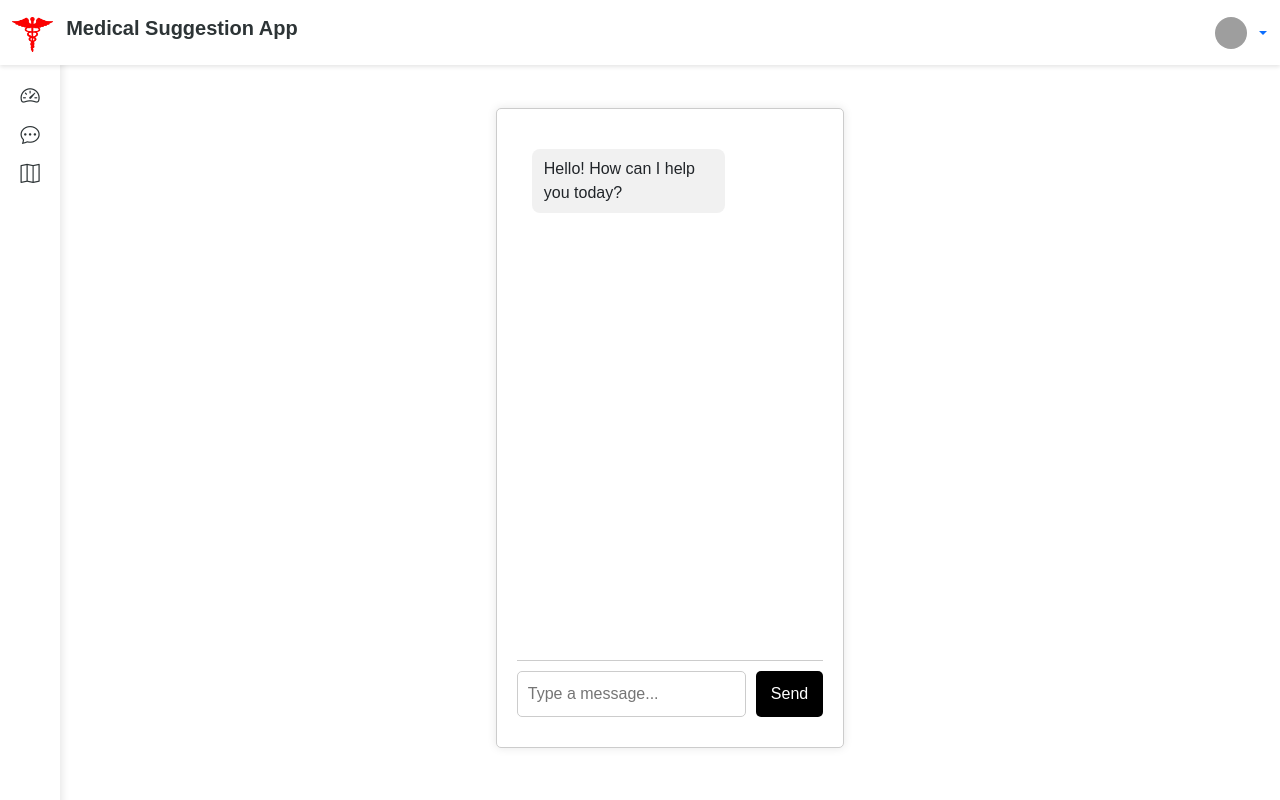
After one commit to Veda-rathna/medical_suggestion_app, a Django app: page /chatbot in a window 1280 px wide. The commit adds this page. Run offline with Django 5.2, Linux system fonts and the light colour scheme; grey boxes are pictures that could not be loaded.

Commit message:
added chatbot and maps page

```diff
--- a/backend/med_suggestion_app/templates/base.html
+++ b/backend/med_suggestion_app/templates/base.html
@@ -130,6 +130,17 @@
             <i class="bi bi-speedometer2"></i>
             <span>Home</span>
         </a>
+
+        <a href="{% url 'chatbot' %}">
+            <i class="bi bi-chat-dots"></i>
+            <span>ChatBot</span>
+        </a>
+
+        <a href="{% url 'maps' %}">
+            <i class="bi bi-map"></i>
+            <span>Maps</span>
+        </a>
+
     </div>
 
     <!-- Main Content -->
--- /dev/null
+++ b/backend/med_suggestion_app/templates/chatbot.html
@@ -0,0 +1,124 @@
+{% extends 'base.html' %}
+{% load static %}
+
+{% block content %}
+<!DOCTYPE html>
+<html lang="en">
+<head>
+    <meta charset="UTF-8">
+    <meta name="viewport" content="width=device-width, initial-scale=1.0">
+    <title>ChatBot</title>
+    <link rel="stylesheet" href="{% static 'css/styles.css' %}">
+    <script src="https://code.jquery.com/jquery-3.6.0.min.js"></script>
+    <style>
+        body {
+            font-family: Arial, sans-serif;
+            background: white;
+            display: flex;
+            flex-direction: column;
+            align-items: center;
+            justify-content: center;
+            height: 100vh;
+            margin: 0;
+        }
+        .chat-container {
+            width: 100%;
+            max-width: 600px;
+            display: flex;
+            flex-direction: column;
+            height: 80vh;
+            border: 1px solid #ccc;
+            border-radius: 5px;
+            background: white;
+            padding: 20px;
+            box-shadow: 0 0 10px rgba(0, 0, 0, 0.1);
+        }
+        .chat-box {
+            flex-grow: 1;
+            overflow-y: auto;
+            border-bottom: 1px solid #ccc;
+            padding: 15px;
+            height: 70vh;
+        }
+        .chat-input {
+            display: flex;
+            padding: 10px 0;
+        }
+        .chat-input input {
+            flex-grow: 1;
+            padding: 10px;
+            border: 1px solid #ccc;
+            border-radius: 5px;
+            outline: none;
+        }
+        .chat-input button {
+            padding: 10px 15px;
+            border: none;
+            background: black;
+            color: white;
+            border-radius: 5px;
+            margin-left: 10px;
+            cursor: pointer;
+        }
+        .chat-input button:hover {
+            background: #333;
+        }
+        .message {
+            padding: 8px 12px;
+            margin: 5px 0;
+            border-radius: 8px;
+            max-width: 70%;
+        }
+        .user-message {
+            background: #ddd;
+            align-self: flex-end;
+        }
+        .bot-message {
+            background: #f1f1f1;
+            align-self: flex-start;
+        }
+    </style>
+</head>
+<body>
+    <div class="chat-container">
+        <div class="chat-box" id="chatBox">
+            <div class="message bot-message">Hello! How can I help you today?</div>
+        </div>
+        <div class="chat-input">
+            <input type="text" id="userInput" placeholder="Type a message...">
+            <button onclick="sendMessage()">Send</button>
+        </div>
+    </div>
+
+    <script>
+        document.getElementById("userInput").addEventListener("keypress", function(event) {
+            if (event.key === "Enter") {
+                sendMessage();
+            }
+        });
+
+        function sendMessage() {
+            var userInput = document.getElementById("userInput").value.trim();
+            if (userInput === "") return;
+
+            var chatBox = document.getElementById("chatBox");
+
+            var userMessage = document.createElement("div");
+            userMessage.className = "message user-message";
+            userMessage.textContent = userInput;
+            chatBox.appendChild(userMessage);
+
+            setTimeout(function() {
+                var botMessage = document.createElement("div");
+                botMessage.className = "message bot-message";
+                botMessage.textContent = "I'm just a bot! You said: " + userInput;
+                chatBox.appendChild(botMessage);
+                chatBox.scrollTop = chatBox.scrollHeight;
+            }, 1000);
+
+            document.getElementById("userInput").value = "";
+        }
+    </script>
+</body>
+</html>
+{% endblock %}
--- a/backend/med_suggestion_app/urls.py
+++ b/backend/med_suggestion_app/urls.py
@@ -21,4 +21,6 @@ from . import views
 urlpatterns = [
     path('admin/', admin.site.urls),
     path('', views.home, name='home'),
+    path('chatbot', views.chatbot, name='chatbot'),
+    path('maps', views.maps, name='maps'),
 ]
--- a/backend/med_suggestion_app/views.py
+++ b/backend/med_suggestion_app/views.py
@@ -2,3 +2,9 @@ from django.shortcuts import render
 
 def home(request):
     return render(request, 'home.html')
+
+def chatbot(request):
+    return render(request, 'chatbot.html')
+
+def maps(request):
+    return render(request, 'maps.html')
```
Also changed, not shown: backend/med_suggestion_app/templates/maps.html (added, +92 -0 lines).
